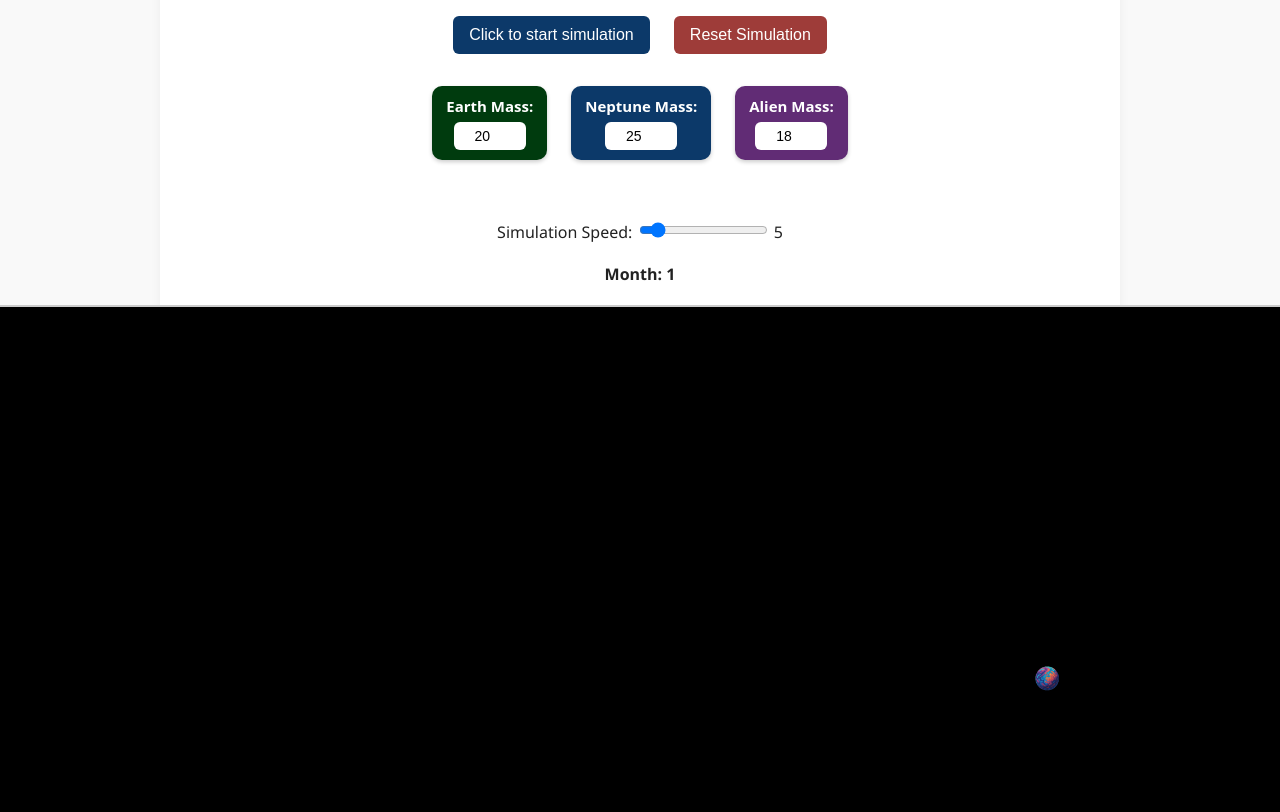
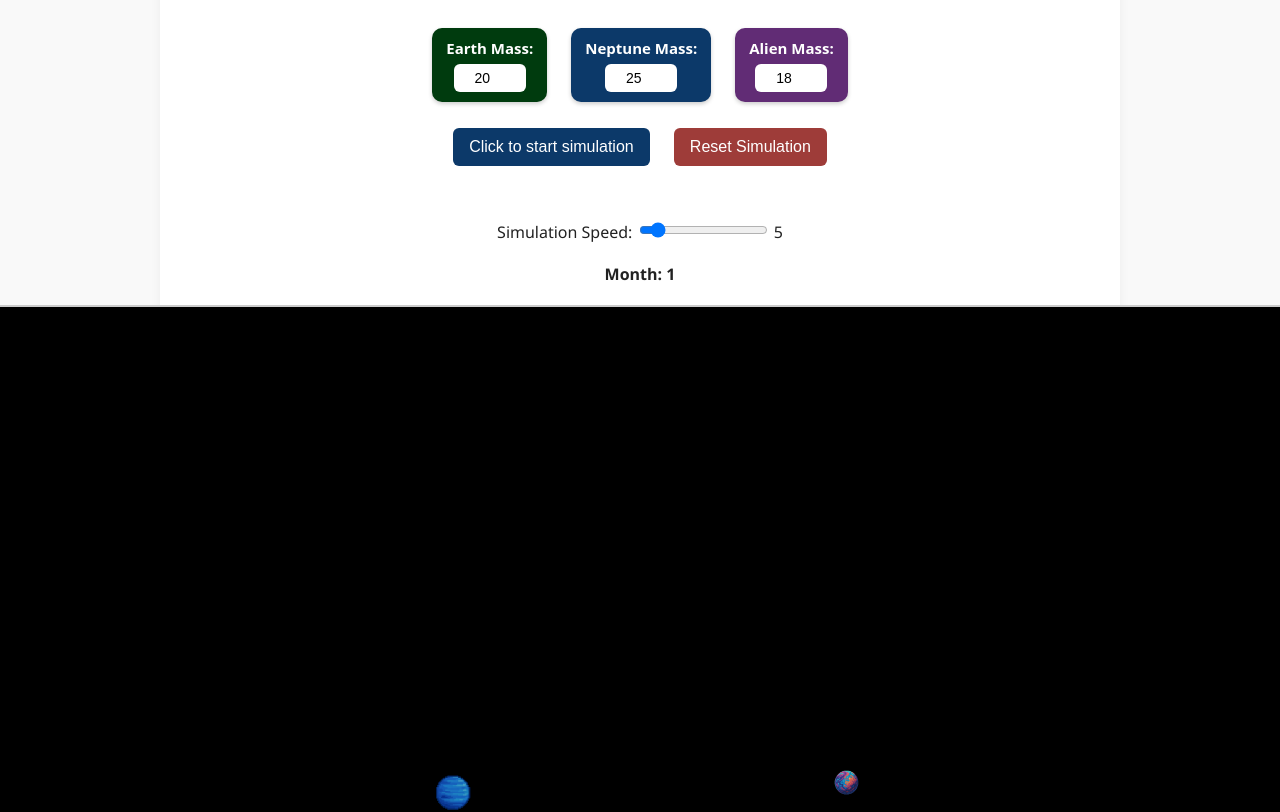
Before and after one commit to Nasser-Mohammed/Three-Body-Simulation, a plain HTML site: page index.html in a window 1280 px wide. Shown: the part 520-1332 px from the top of the page. Drawn offline with nearby package versions, Linux system fonts and the light colour scheme.

Commit message:
fixes to 3 body

```diff
--- a/index.html
+++ b/index.html
@@ -31,9 +31,6 @@
       <p style="color: #000000;">
       Right-click on the canvas and select <b>"Save image as..."</b> to download a snapshot.
     </p>
-    <button id = "start-simulation">Click to start simulation</button>
-    <button id = "reset">Reset Simulation</button>
-    </br>
     <br>
     <div id="mass-controls">
       <label id="earth-label">Earth Mass:
@@ -46,6 +43,9 @@
         <input type="number" id="alien-mass" value="18" min="1" max="1000" step="1">
       </label>
     </div>
+    <button id = "start-simulation">Click to start simulation</button>
+    <button id = "reset">Reset Simulation</button>
+    </br>
 
   <br>
   <br>
--- a/main.js
+++ b/main.js
@@ -17,7 +17,7 @@ let multiplier = 1;
 let zoomFactor = 1; // pixels per unit of distance
 let centerX;
 let centerY;
-let maxTrailLength = 1200;
+let maxTrailLength = 900;
 let stepsPerFrame = 500;
 let defaultSteps = 500;
 
@@ -44,7 +44,7 @@ let extratMass = defaultExtratMass;
 const name2Mass = new Map();
 name2Mass.set("earth", defaultEarthMass);
 name2Mass.set("neptune", defaultNeptuneMass);
-name2Mass.set("extrat", defaultExtratMass);
+name2Mass.set("extraterrestrial", defaultExtratMass);
 
 /*equations of motion:
 For n-bodies, we have n-second order vector differential equations. Usually, vectors for 3D,
@@ -302,9 +302,17 @@ function resetStates(){
     console.log("reset state for: ", body);
   }
   bodies = [];
-  body2Simulation('earth', width/2, height - (1/3.5)*height, true);
-  body2Simulation('neptune', (1/3.5)*width, (1/3.5)*height + 175, true);
-  body2Simulation('extraterrestrial', width - (1/3.5)*width, (1/3.5)*height, true);
+  let earthX = width/2 + Math.random()*120 - 60;
+  let earthY = height - (1/2.5)*height + Math.random()*120 - 60;
+  let neptuneX = (1/2.5)*width + Math.random()*120 - 60;
+  let neptuneY = (1/2.5)*height + Math.random()*120 - 60;
+  let alienX = width - (1/2.5)*width + Math.random()*120 - 60;
+  let alienY =  (1/2.5)*height + Math.random()*120 - 60;
+
+
+  body2Simulation('earth', earthX, earthY, true);
+  body2Simulation('neptune', neptuneX, neptuneY, true);
+  body2Simulation('extraterrestrial', alienX, alienY, true);
 }
 
 function resetSimulation() {
```
